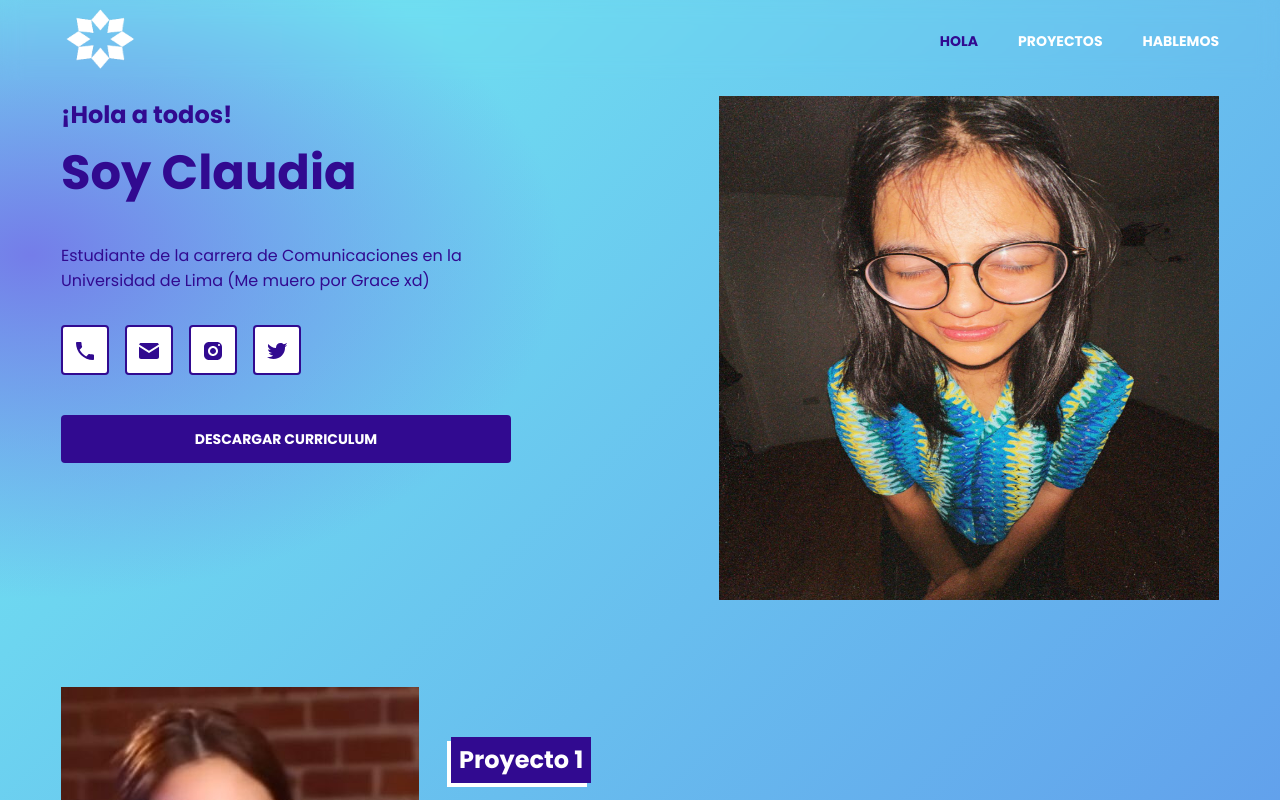
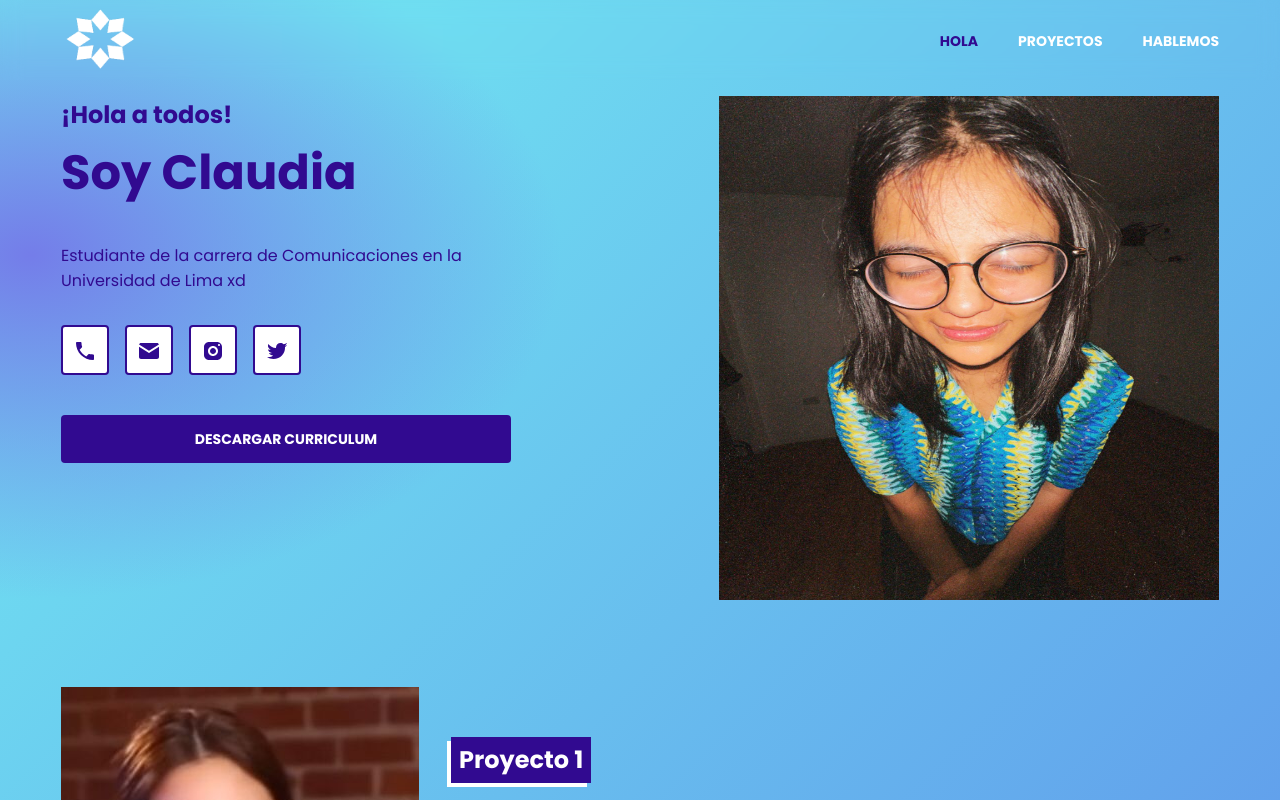
Before and after one commit to jdgueraa/ClaudiaVilchez, a plain HTML site: page index.html in a window 1280 px wide. Shown: the top 800 px of the page. Drawn offline with Linux system fonts and the light colour scheme.

Commit message:
index.html

```diff
--- a/index.html
+++ b/index.html
@@ -44,7 +44,7 @@
           <span>Soy Claudia</span>
         </h1>
         <p>
-          Estudiante de la carrera de Comunicaciones en la Universidad de Lima (Me muero por Grace xd)
+          Estudiante de la carrera de Comunicaciones en la Universidad de Lima xd
         </p>
         <div class="social">
           <a class="button-icon" href="https://www.instagram.com/sofisofisoft/"><img src="./icons/icon-phone.svg"></a>
```
